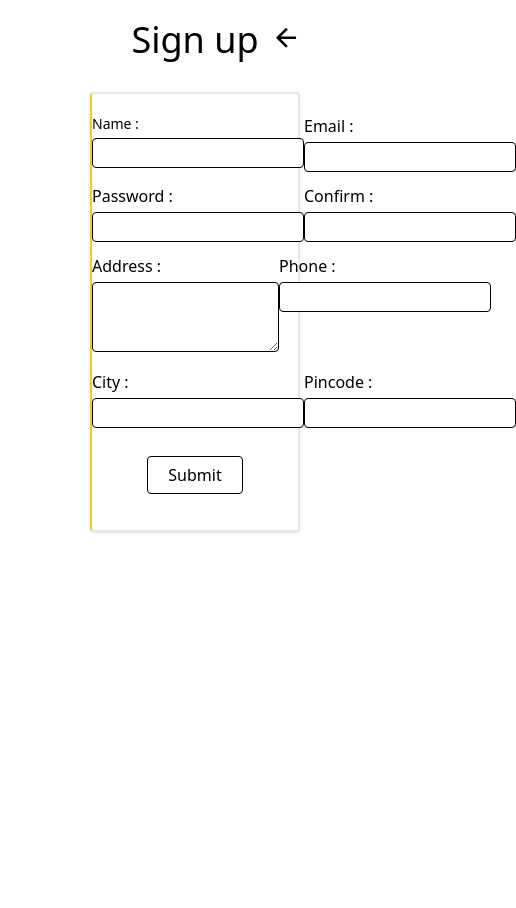
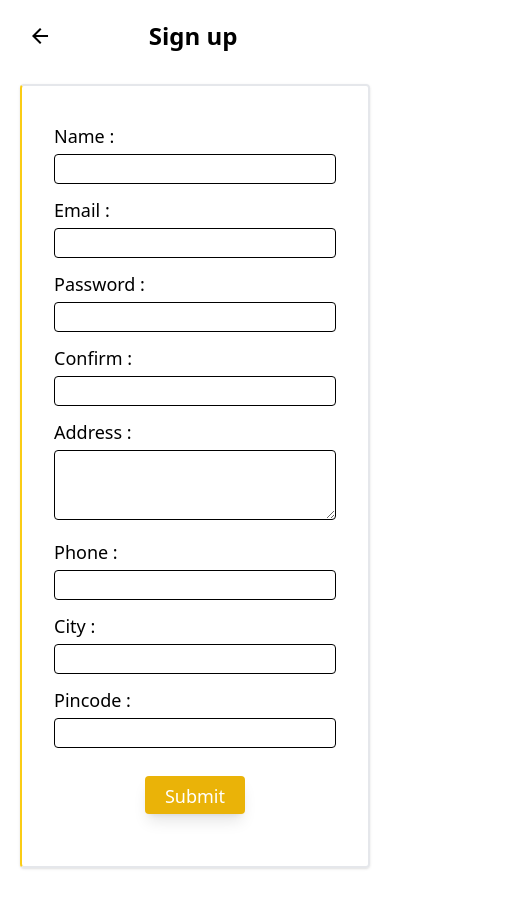
Before and after one commit to ShivaramMuruganantham/Southorchids_vue, a Vue app: page /#/register in a window 390 px wide. Shown: the top 908 px of the page, 516 px wide, since content can reach past the window. Before the commit the page ends 844 px from the top, so only its background shows below. Built offline with nearby package versions, Linux system fonts and the light colour scheme.

Commit message:
Responsive register page

```diff
--- a/src/pages/register.vue
+++ b/src/pages/register.vue
@@ -1,61 +1,62 @@
 <template>
-    <div class="p-5">
-        <div class="relative flex justify-center">
-            <p class="absolute text-3xl left-64" @click="$router.go(-1)"><i class="icon ion-md-arrow-back"></i></p>
-            <p class="text-4xl ">Sign up</p>
+    <div class="p-5 max-sm:p-5">
+        <div class="relative flex justify-between mx-10 max-sm:justify-between  max-sm:mx-3 max-sm:items-center">
+            <p class="text-3xl max-sm:text-2xl " @click="$router.go(-1)"><i class="icon ion-md-arrow-back"></i></p>
+            <p class="text-4xl max-sm:text-2xl max-sm:font-bold">Sign up</p>
+            <p class="max-sm:w-5"></p>
         </div>
-        <div class="flex justify-center my-8">
-            <form class="border-2 border-l-yellow-400 shadow rounded py-4 w-[60%]">
-                <div class="flex justify-around ">
+        <div class="flex justify-center my-8 ">
+            <form class="border-2 border-l-yellow-400 shadow rounded py-4 w-[60%] max-sm:w-full max-sm:p-8">
+                <div class="flex justify-around max-sm:flex-col">
                     <div>
-                        <p class="py-1 text-sm">Name :</p>
-                        <input type="text" v-model="form.name" name="name" @blur="NameValidation(form.name)" class="p-1 text-sm border border-black rounded outline-none focus:border-2 focus:border-green-500">
-                        <p class="py-1 text-xs text-red-500 w-36">{{ msg.name }}</p>
+                        <p class="py-1 max-sm:text-lg">Name :</p>
+                        <input type="text" v-model="form.name" name="name" @blur="NameValidation(form.name)" class="p-1 text-sm border border-black rounded outline-none focus:border-2 focus:border-green-500 max-sm:w-full">
+                        <p class="py-1 text-xs text-red-500 w-36 max-sm:text-sm max-sm:pb-1 max-sm:w-full">{{ msg.name }}</p>
                     </div>
                     <div>
-                        <p class="py-1">Email :</p>
-                        <input type="email" v-model="form.email" name="email" @blur="MailValidation(form.email)" class="p-1 text-sm border border-black rounded outline-none focus:border-2 focus:border-green-500">
-                        <p class="py-1 text-xs text-red-500 w-36">{{ msg.email }}</p>
+                        <p class="py-1 max-sm:text-lg">Email :</p>
+                        <input type="email" v-model="form.email" name="email" @blur="MailValidation(form.email)" class="p-1 text-sm border border-black rounded outline-none focus:border-2 focus:border-green-500 max-sm:w-full">
+                        <p class="py-1 text-xs text-red-500 w-36 max-sm:text-sm max-sm:pb-1 max-sm:w-full">{{ msg.email }}</p>
                     </div>
                 </div>
-                <div class="flex justify-around">
+                <div class="flex justify-around max-sm:flex-col">
                     <div>
-                        <p class="py-1">Password :</p>
-                        <input type="password" v-model="form.password" name="password" @blur="PasswordValidation(form.password)" class="p-1 text-sm border border-black rounded outline-none focus:border-2 focus:border-green-500">
-                        <p class="py-1 text-xs text-red-500 w-36">{{ msg.password }}</p>
+                        <p class="py-1 max-sm:text-lg">Password :</p>
+                        <input type="password" v-model="form.password" name="password" @blur="PasswordValidation(form.password)" class="p-1 text-sm border border-black rounded outline-none focus:border-2 focus:border-green-500 max-sm:w-full">
+                        <p class="py-1 text-xs text-red-500 w-36 max-sm:text-sm max-sm:pb-1 max-sm:w-full">{{ msg.password }}</p>
                     </div>
                     <div>
-                        <p class="py-1">Confirm :</p>
-                        <input type="password" v-model="form.confirm" name="confirm" @blur="ConfirmValidation(form.confirm)" class="p-1 text-sm border border-black rounded outline-none focus:border-2 focus:border-green-500">
-                        <p class="py-1 text-xs text-red-500 w-36">{{ msg.confirm }}</p>
+                        <p class="py-1 max-sm:text-lg">Confirm :</p>
+                        <input type="password" v-model="form.confirm" name="confirm" @blur="ConfirmValidation(form.confirm)" class="p-1 text-sm border border-black rounded outline-none focus:border-2 focus:border-green-500 max-sm:w-full">
+                        <p class="py-1 text-xs text-red-500 w-36 max-sm:text-sm max-sm:pb-1 max-sm:w-full">{{ msg.confirm }}</p>
                     </div>
                 </div>
-                <div class="flex justify-around">
+                <div class="flex justify-around max-sm:flex-col">
                     <div>
-                        <p class="py-1">Address :</p>
-                        <textarea v-model="form.address" name="address" rows="3" @blur="AddressValidation(form.address)" class="p-1 text-sm border border-black rounded outline-none focus:border-2 focus:border-green-500"></textarea>
-                        <p class="py-1 text-xs text-red-500 w-36">{{ msg.address }}</p>
+                        <p class="py-1 max-sm:text-lg">Address :</p>
+                        <textarea v-model="form.address" name="address" rows="3" @blur="AddressValidation(form.address)" class="p-1 text-sm border border-black rounded outline-none focus:border-2 focus:border-green-500 max-sm:w-full"></textarea>
+                        <p class="py-1 text-xs text-red-500 w-36 max-sm:text-sm max-sm:pb-1 max-sm:w-full">{{ msg.address }}</p>
                     </div>
                     <div>
-                        <p class="py-1">Phone :</p>
-                        <input type="number" v-model="form.phone" name="phone" @blur="PhoneValidation(form.phone)" class="p-1 text-sm border border-black rounded outline-none focus:border-2 focus:border-green-500">
-                        <p class="py-1 text-xs text-red-500 w-36">{{ msg.phone }}</p>
+                        <p class="py-1 max-sm:text-lg">Phone :</p>
+                        <input type="number" v-model="form.phone" name="phone" @blur="PhoneValidation(form.phone)" class="p-1 text-sm border border-black rounded outline-none focus:border-2 focus:border-green-500 max-sm:w-full">
+                        <p class="py-1 text-xs text-red-500 w-36 max-sm:text-sm max-sm:pb-1 max-sm:w-full">{{ msg.phone }}</p>
                     </div>
                 </div>
-                <div class="flex justify-around">
+                <div class="flex justify-around max-sm:flex-col">
                     <div>
-                        <p class="py-1">City :</p>
-                        <input type="text" v-model="form.city" name="city" @blur="CityValidation(form.city)" class="p-1 text-sm border border-black rounded outline-none focus:border-2 focus:border-green-500">
-                        <p class="py-1 text-xs text-red-500 w-36">{{ msg.city }}</p>
+                        <p class="py-1 max-sm:text-lg">City :</p>
+                        <input type="text" v-model="form.city" name="city" @blur="CityValidation(form.city)" class="p-1 text-sm border border-black rounded outline-none focus:border-2 focus:border-green-500 max-sm:w-full">
+                        <p class="py-1 text-xs text-red-500 w-36 max-sm:text-sm max-sm:pb-1 max-sm:w-full">{{ msg.city }}</p>
                     </div>
                     <div>
-                        <p class="py-1">Pincode :</p>
-                        <input type="number" v-model="form.pincode" name="pincode" @blur="PincodeValidation(form.pincode)" class="p-1 text-sm border border-black rounded outline-none focus:border-2 focus:border-green-500">
-                        <p class="py-1 text-xs text-red-500 w-36">{{ msg.pincode }}</p>
+                        <p class="py-1 max-sm:text-lg">Pincode :</p>
+                        <input type="number" v-model="form.pincode" name="pincode" @blur="PincodeValidation(form.pincode)" class="p-1 text-sm border border-black rounded outline-none focus:border-2 focus:border-green-500 max-sm:w-full">
+                        <p class="py-1 text-xs text-red-500 w-36 max-sm:text-sm max-sm:pb-1 max-sm:w-full">{{ msg.pincode }}</p>
                     </div>
                 </div>
                 <div class="flex justify-center py-5">
-                    <button @click.prevent="SubmitForm()" class="border border-black rounded px-5 py-1.5 focus:border-2 focus:border-green-500 outline-none">Submit</button>
+                    <button @click.prevent="SubmitForm()" class="bg-yellow-500 text-white font-medium shadow-lg rounded px-5 py-1.5 focus:border-2 focus:border-green-500 outline-none max-sm:text-lg max-sm:pb-1">Submit</button>
                 </div>
                 <p></p>
             </form>
```
